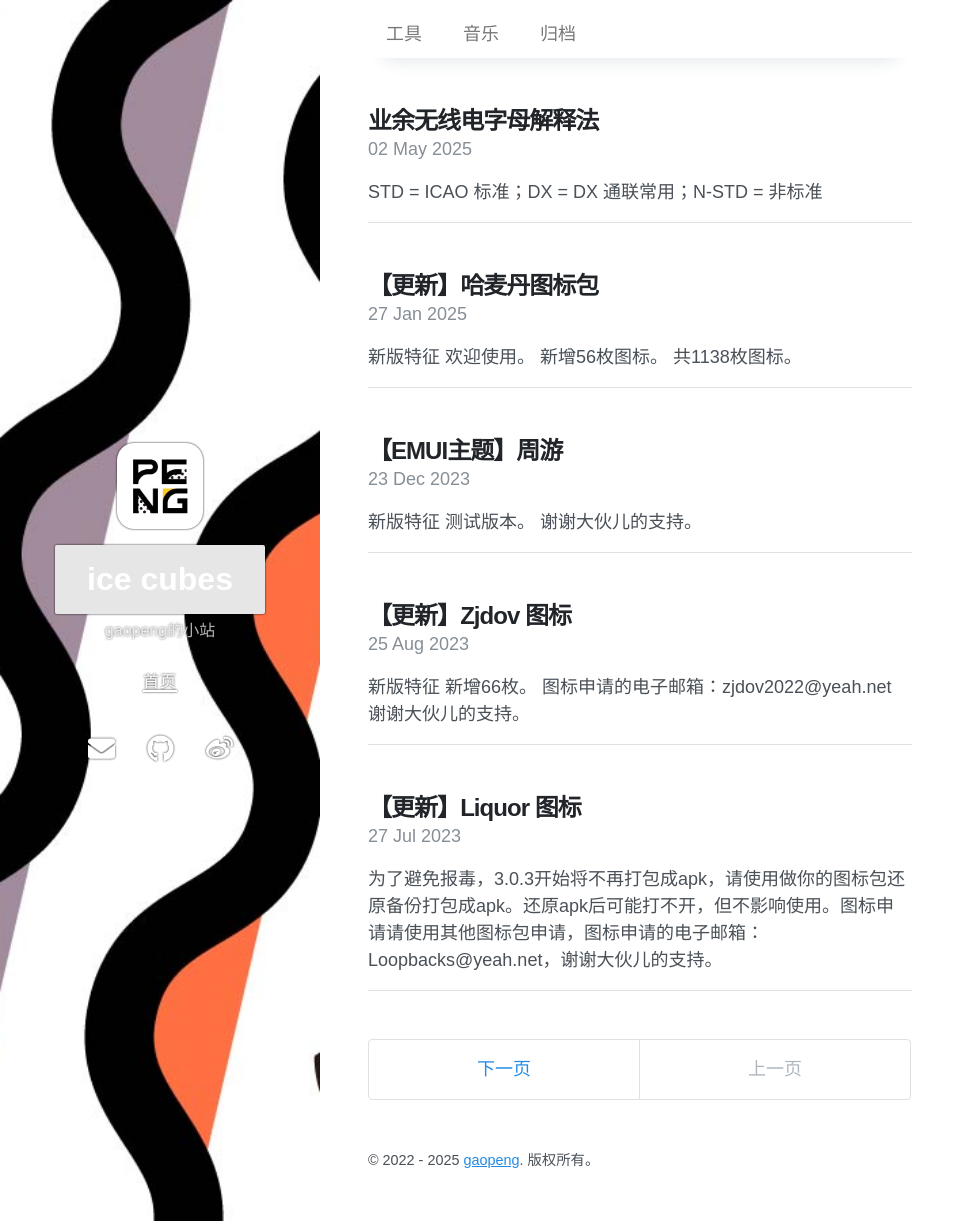
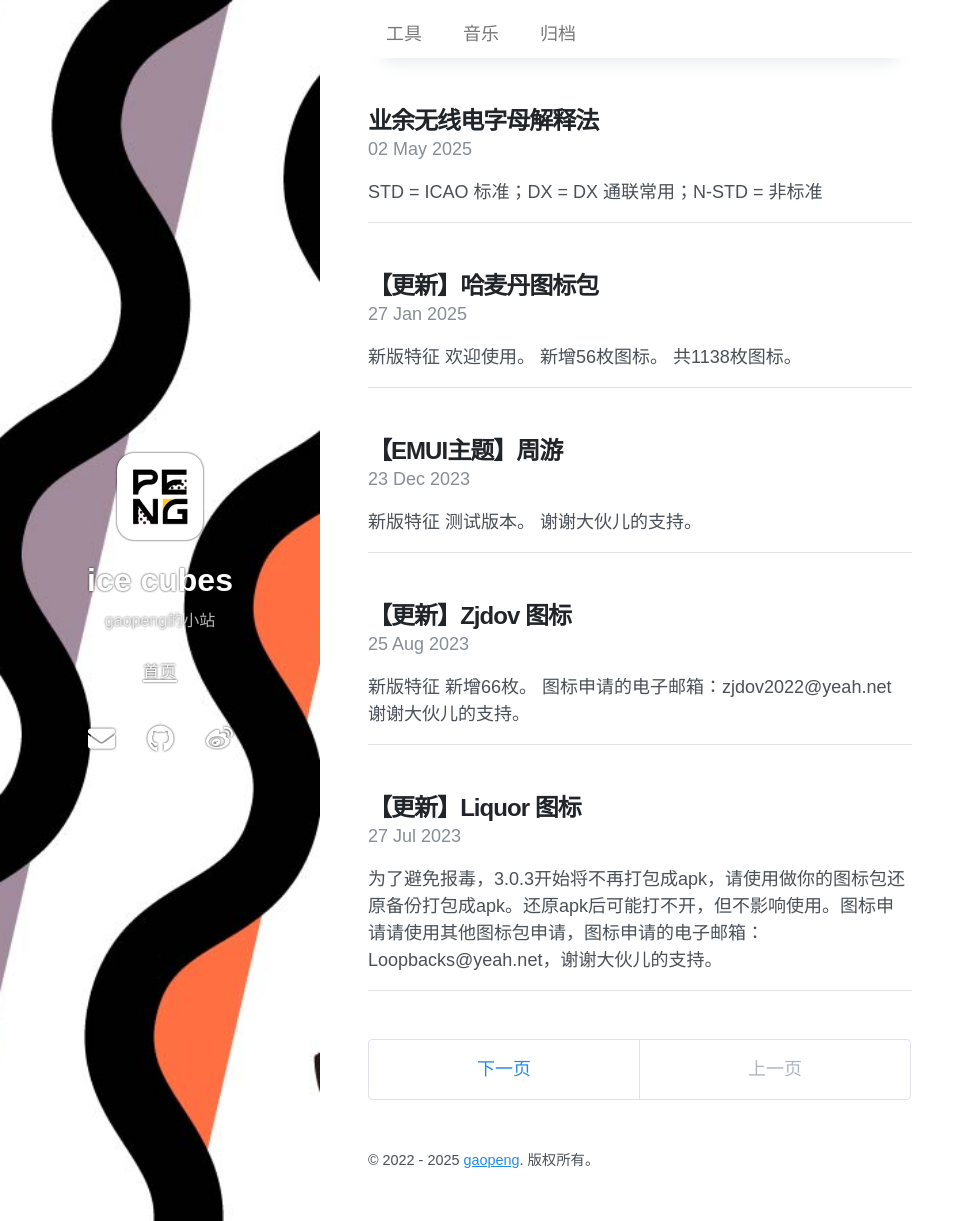
Before and after one commit to gaopengk/gaopengk.github.io, a Jekyll site: the page built from index.html, in a window 1280 px wide and 1221 px high. Shown: the whole window, without its empty margins (0-975 px from the left). Built offline with Jekyll 4.4.1, drawn with Linux system fonts in a browser that asks for light colours; nearby versions of some CDN libraries; the list of posts is cut into pages by our own code.

Commit message:
Update sidebar-left.html

```diff
--- a/_includes/sidebar-left.html
+++ b/_includes/sidebar-left.html
@@ -10,7 +10,7 @@
     </div>
   {%- endif %}
   <div class="masthead-title">
-    <a class="pure-button" href="{{ "/" | relative_url }}" title="首页">{{ site.title }}</a>
+    <a href="{{ "/" | relative_url }}" title="首页">{{ site.title }}</a>
   </div>
   <div class="masthead-tagline">
     <small>{{ site.description }}</small>
```
